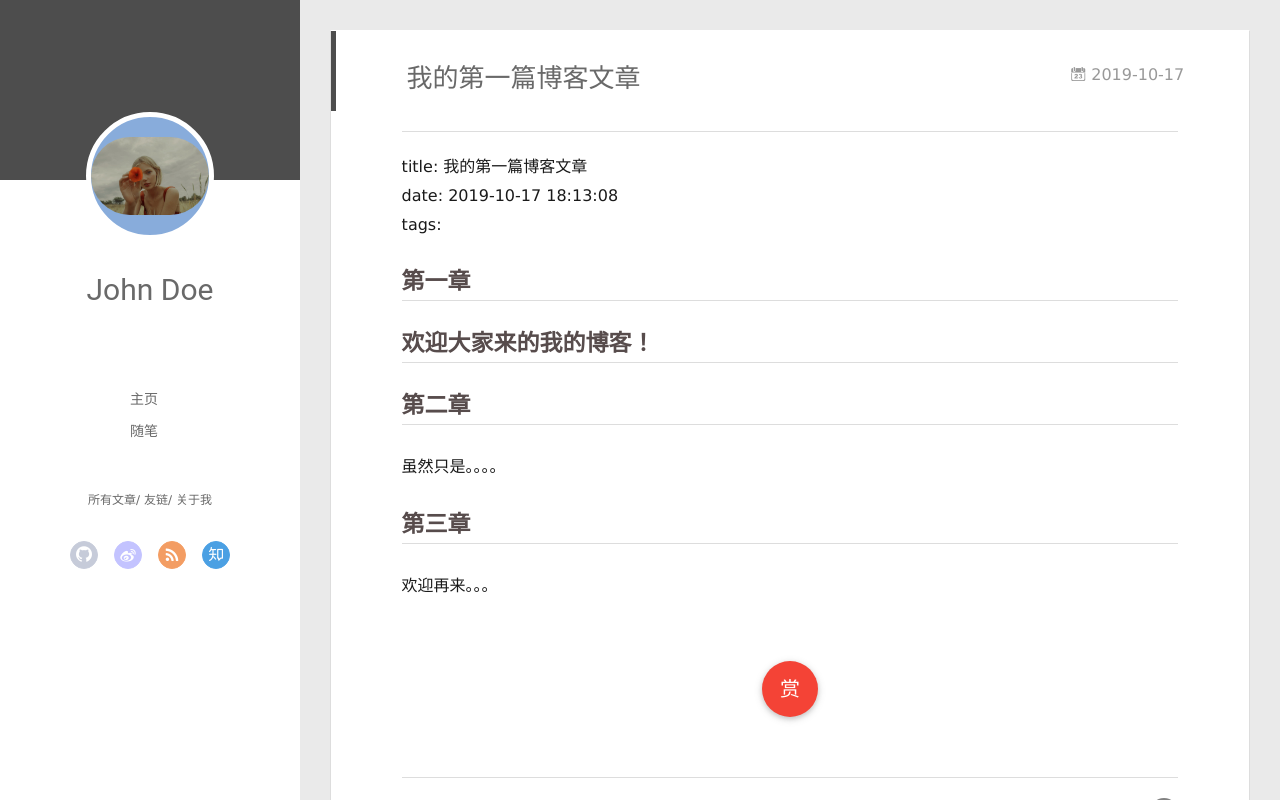
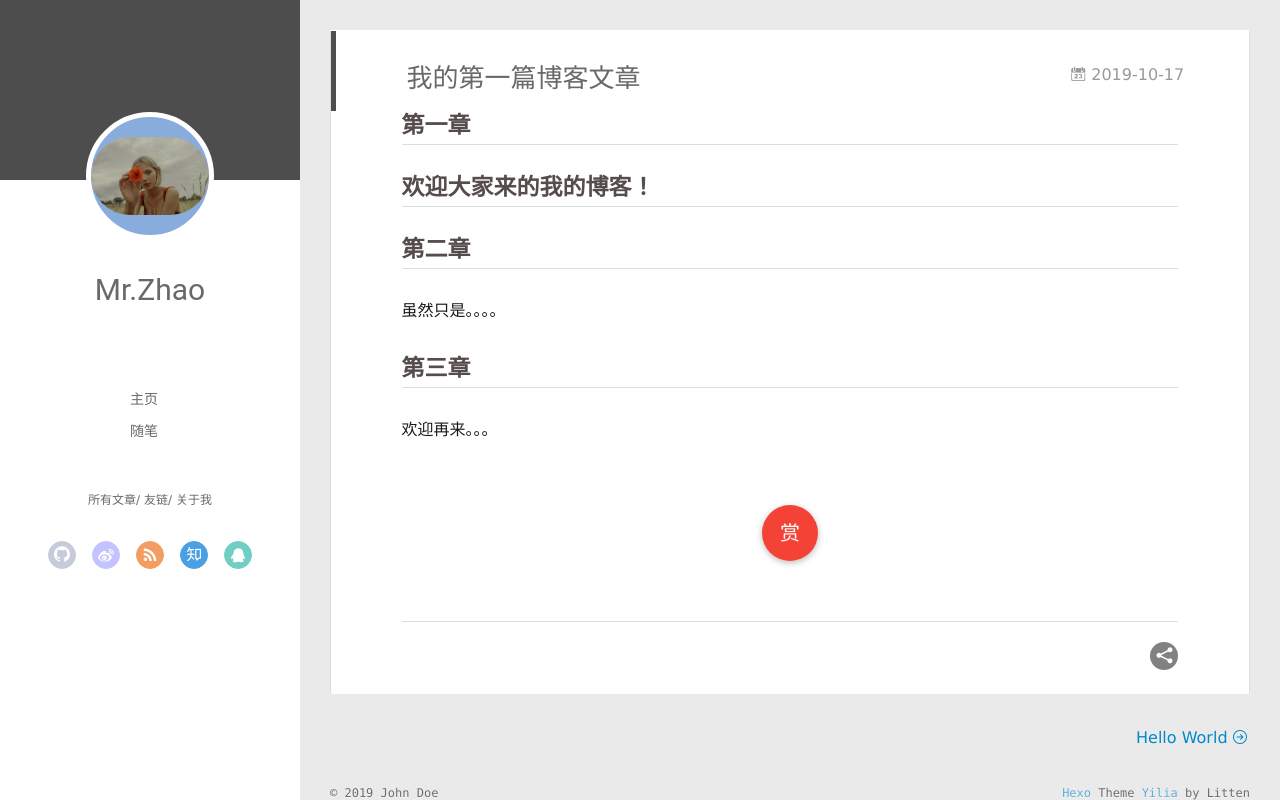
Before and after one commit to MrZhaoC/MrZhaoC.github.io, a plain HTML site: page 2019/10/17/我的第一篇博客文章/index.html in a window 1280 px wide. Drawn offline with Linux system fonts and the light colour scheme; no server answers.

Commit message:
Site updated: 2019-10-17 20:05:05

```diff
--- a/2019/10/17/我的第一篇博客文章/index.html
+++ b/2019/10/17/我的第一篇博客文章/index.html
@@ -8,14 +8,14 @@
   <link rel="dns-prefetch" href="http://yoursite.com">
   <title>我的第一篇博客文章 | Hexo</title>
   <meta name="viewport" content="width=device-width, initial-scale=1, maximum-scale=1">
-  <meta name="description" content="title: 我的第一篇博客文章date: 2019-10-17 18:13:08tags:  第一章 欢迎大家来的我的博客！第二章 虽然只是。。。。 第三章 欢迎再来。。。">
+  <meta name="description" content="第一章 欢迎大家来的我的博客！第二章 虽然只是。。。。 第三章 欢迎再来。。。">
 <meta property="og:type" content="article">
 <meta property="og:title" content="我的第一篇博客文章">
 <meta property="og:url" content="http:&#x2F;&#x2F;yoursite.com&#x2F;2019&#x2F;10&#x2F;17&#x2F;%E6%88%91%E7%9A%84%E7%AC%AC%E4%B8%80%E7%AF%87%E5%8D%9A%E5%AE%A2%E6%96%87%E7%AB%A0&#x2F;index.html">
 <meta property="og:site_name" content="Hexo">
-<meta property="og:description" content="title: 我的第一篇博客文章date: 2019-10-17 18:13:08tags:  第一章 欢迎大家来的我的博客！第二章 虽然只是。。。。 第三章 欢迎再来。。。">
+<meta property="og:description" content="第一章 欢迎大家来的我的博客！第二章 虽然只是。。。。 第三章 欢迎再来。。。">
 <meta property="og:locale" content="en">
-<meta property="og:updated_time" content="2019-10-17T10:48:31.805Z">
+<meta property="og:updated_time" content="2019-10-17T12:01:46.043Z">
 <meta name="twitter:card" content="summary">
 
     <link rel="alternative" href="/atom.xml" title="Hexo" type="application/atom+xml">
@@ -48,7 +48,7 @@
 			<img src="/img/girl.jpg" class="js-avatar">
 		</a>
 		<hgroup>
-		  <h1 class="header-author"><a href="/">John Doe</a></h1>
+		  <h1 class="header-author"><a href="/">Mr.Zhao</a></h1>
 		</hgroup>
 
 
@@ -87,6 +87,8 @@
 
 					<a class="zhihu" target="_blank" href="#" title="zhihu"><i class="icon-zhihu"></i></a>
 
+					<a class="qq" target="_blank" href="/649144002@qq.com" title="qq"><i class="icon-qq"></i></a>
+
 			</div>
 		</nav>
 	</header>
@@ -106,7 +108,7 @@
 				<img src="/img/girl.jpg" class="js-avatar">
 			</div>
 			<hgroup>
-			  <h1 class="header-author js-header-author">John Doe</h1>
+			  <h1 class="header-author js-header-author">Mr.Zhao</h1>
 			</hgroup>
 
 
@@ -127,6 +129,8 @@
 						<a class="rss" target="_blank" href="#" title="rss"><i class="icon-rss"></i></a>
 
 						<a class="zhihu" target="_blank" href="#" title="zhihu"><i class="icon-zhihu"></i></a>
+
+						<a class="qq" target="_blank" href="/649144002@qq.com" title="qq"><i class="icon-qq"></i></a>
 
 				</div>
 			</nav>
@@ -172,9 +176,7 @@
 
     <div class="article-entry" itemprop="articleBody">
 
-        <hr>
-<p>title: 我的第一篇博客文章<br>date: 2019-10-17 18:13:08<br>tags: </p>
-<h2 id="第一章"><a href="#第一章" class="headerlink" title="第一章"></a>第一章</h2><h2 id="欢迎大家来的我的博客！"><a href="#欢迎大家来的我的博客！" class="headerlink" title=" 欢迎大家来的我的博客！"></a> 欢迎大家来的我的博客！</h2><h2 id="第二章"><a href="#第二章" class="headerlink" title="第二章"></a>第二章</h2><p> 虽然只是。。。。</p>
+        <h2 id="第一章"><a href="#第一章" class="headerlink" title="第一章"></a>第一章</h2><h2 id="欢迎大家来的我的博客！"><a href="#欢迎大家来的我的博客！" class="headerlink" title=" 欢迎大家来的我的博客！"></a> 欢迎大家来的我的博客！</h2><h2 id="第二章"><a href="#第二章" class="headerlink" title="第二章"></a>第二章</h2><p> 虽然只是。。。。</p>
 <h2 id="第三章"><a href="#第三章" class="headerlink" title="第三章"></a>第三章</h2><p> 欢迎再来。。。</p>
 
 
```
Also changed, not shown: 2019/10/17/hello-world/index.html (+6 -2 lines), archives/2019/10/index.html (+6 -2 lines), archives/2019/index.html (+6 -2 lines), archives/index.html (+6 -2 lines), index.html (+7 -5 lines).
